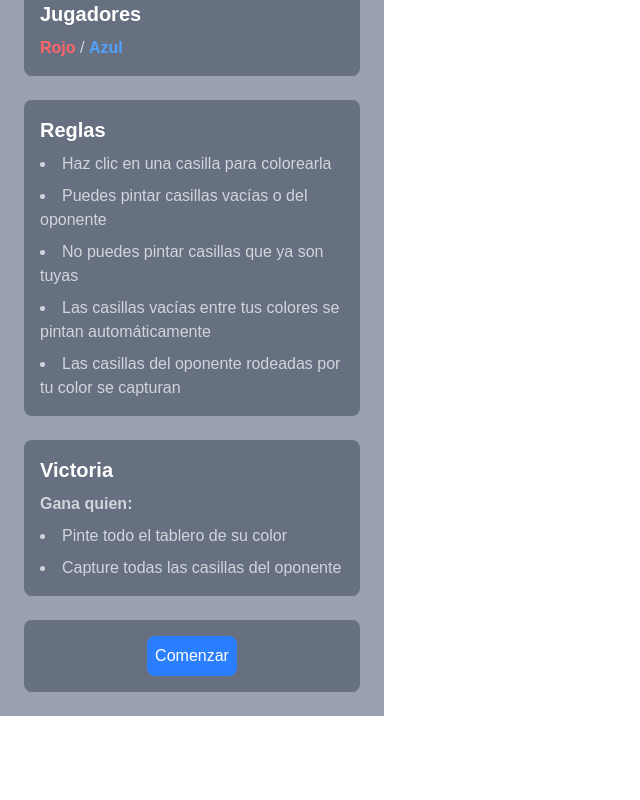
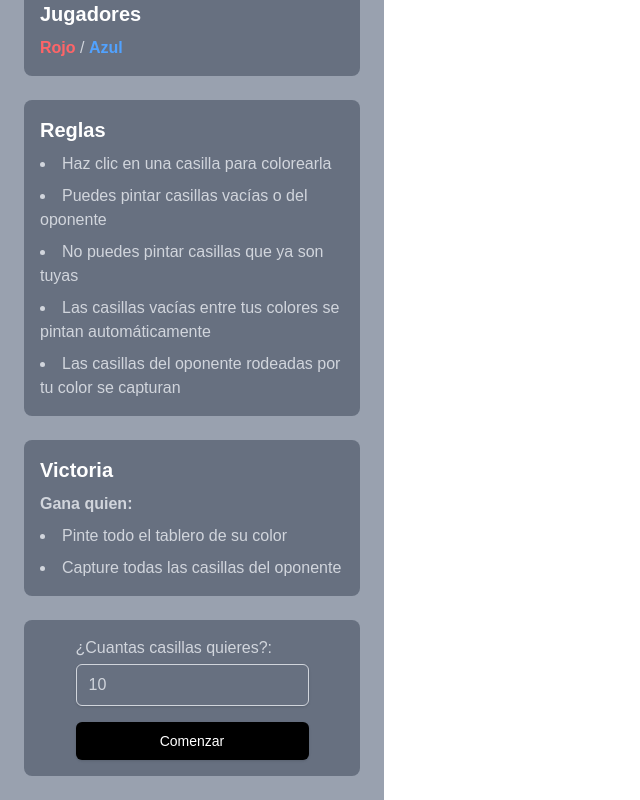
Before and after one commit to CarlosGiil97/frontend_recovo, a Next.js app: page / in a window 1280 px wide. Shown: the part 220-1020 px from the top of the page, without its empty margins (0-640 px from the left). Before the commit the page ends 936 px from the top, so only its background shows below. Built offline with nearby package versions, Linux system fonts and the light colour scheme.

Commit message:
feat: :rocket: The start game working with show the booard with the 20% colors. Create utils to put all funcions all game

```diff
--- a/src/app/page.tsx
+++ b/src/app/page.tsx
@@ -1,14 +1,27 @@
 "use client";
 import Image from 'next/image';
 import { useGameContext } from '@/contexts/Context';
+import { useState } from 'react';
+import Box from '@/components/Box';
 
 export default function Home() {
 
-  const { gameStarted,start } = useGameContext();
+  const { gameStarted,start,reset, board , winner } = useGameContext();
+  const [boardSize, setBoardSize] = useState<number>(10);
+  const [error, setError] = useState<string>('');
+  const handleStartGame = () => {
+    if (boardSize < 1) {
+      setError('El tamaño del tablero debe ser mayor a 0');
+      return;
+    }
+    start(boardSize);
+  };
 
-  const handleStartGame = () => {
-
-    start(10);
+  const handleBoardSizeChange = (e: React.ChangeEvent<HTMLInputElement>) => {
+    const value = parseInt(e.target.value);
+    console.log(value)
+    setBoardSize(value);
+    setError('');
   };
 
   return (
@@ -64,15 +77,53 @@ export default function Home() {
             </ul>
           </div>
           <div className="bg-gray-700/50 p-3 md:p-4 rounded-lg flex justify-center">
-          {!gameStarted && (
-            <button className='bg-blue-500 text-white p-2 rounded-lg' onClick={handleStartGame}>Comenzar</button>
-          ) }
+          {!gameStarted ? (
+        <div className="flex flex-col space-y-4">
+          <label className="block text-gray-300">
+            ¿Cuantas casillas quieres?:
+            <input
+              type="number"
+              min="1"
+              value={boardSize.toString()}
+              onChange={handleBoardSizeChange}
+              className="mt-1 block w-full px-3 py-2 border border-gray-300 rounded-md shadow-sm focus:outline-none "
+            />
+          </label>
+
+          {error && <p className="text-red-500 text-sm">{error}</p>}
+
+          <button
+            onClick={handleStartGame}
+            className="w-full py-2 px-4 border border-transparent rounded-md shadow-sm text-sm font-medium text-white bg-black hover:bg-green-700"
+          >
+            Comenzar
+          </button>
+        </div>
+      ) : (
+        <button
+          onClick={reset}
+          className="w-full py-2 px-4 border border-transparent rounded-md shadow-sm text-sm font-medium text-white bg-red-600 hover:bg-red-700 focus:outline-none focus:ring-2 "
+        >
+          Reiniciar Juego
+        </button>
+      )}
           </div>
         </div>
       </div>
 
       <div className="flex-1 bg-white p-4 md:p-8 overflow-y-auto min-h-[60vh] md:min-h-screen">
-
+        {gameStarted && (
+          <div className="flex flex-row gap-2 my-4 justify-center">
+          {board.map((boxState, index) => (
+            <Box
+              key={index}
+              state={boxState}
+              onClick={() => console.log('click en la posicion', index)}
+              disabled={!!winner}
+            />
+          ))}
+          </div>
+        )}
       </div>
     </div>
   );
--- /dev/null
+++ b/src/components/Box.tsx
@@ -0,0 +1,32 @@
+"use client";
+import React from 'react';
+import { BoxState } from '@/types';
+
+interface BoxProps {
+  state: BoxState;
+  onClick: () => void;
+  disabled: boolean;
+}
+
+const Box: React.FC<BoxProps> = ({ state, onClick, disabled }) => {
+  const getColorClass = () => {
+    switch (state) {
+      case BoxState.RED:
+        return 'bg-red-400';
+      case BoxState.BLUE:
+        return 'bg-blue-400';
+      default:
+        return 'bg-gray-200 hover:bg-gray-300';
+    }
+  };
+
+  return (
+    <button
+      className={`w-full h-16 md:h-20 ${getColorClass()} rounded-md transition-colors duration-200`}
+      onClick={onClick}
+      disabled={disabled}
+    />
+  );
+};
+
+export default Box;
--- a/src/hooks/useGame.ts
+++ b/src/hooks/useGame.ts
@@ -1,6 +1,8 @@
 import { useReducer } from 'react';
-import { GameState, GameAction, Player , BoxState } from '@/types';
-
+import { GameState, GameAction, Player  } from '@/types';
+import {
+    generateBoard,
+  } from '../utils/index';
 /**
  * Estado inicial del juego
  */
@@ -18,25 +20,11 @@ const initialState: GameState = {
 const gameReducer = (state: GameState, action: GameAction): GameState => {
   switch (action.type) {
     case 'START': {
-    console.log('entro a start')
       const { numsBoxes } = action.payload;
-
-      console.log({
-        ...state,
-        numsBoxes,
-        board: [
-            ...Array(numsBoxes).fill(BoxState.EMPTY),
-        ],
-        currentPlayer: Math.random() < 0.5 ? Player.RED : Player.BLUE,
-        gameStarted: true,
-        winner: null,
-      })
       return {
         ...state,
         numsBoxes,
-        board: [
-            ...Array(numsBoxes).fill(BoxState.EMPTY),
-        ],
+        board: generateBoard(numsBoxes),
         currentPlayer: Math.random() < 0.5 ? Player.RED : Player.BLUE,
         gameStarted: true,
         winner: null,
--- /dev/null
+++ b/src/utils/index.ts
@@ -0,0 +1,25 @@
+import { BoxState } from '@/types';
+
+
+export const generateBoard = (size: number): BoxState[] => {
+    const board: BoxState[] = Array(size).fill(BoxState.EMPTY);
+
+    const redCellsCount = Math.floor(size * 0.2);  //esto es para el 20%
+    const blueCellsCount = Math.floor(size * 0.2);
+
+    const placeRandomCells = (state: BoxState, count: number) => {
+      let placed = 0;
+      while (placed < count) {
+        const randomIndex = Math.floor(Math.random() * size);
+        if (board[randomIndex] === BoxState.EMPTY) {
+          board[randomIndex] = state;
+          placed++;
+        }
+      }
+    };
+
+    placeRandomCells(BoxState.RED, redCellsCount);
+    placeRandomCells(BoxState.BLUE, blueCellsCount);
+
+    return board;
+  };
```
